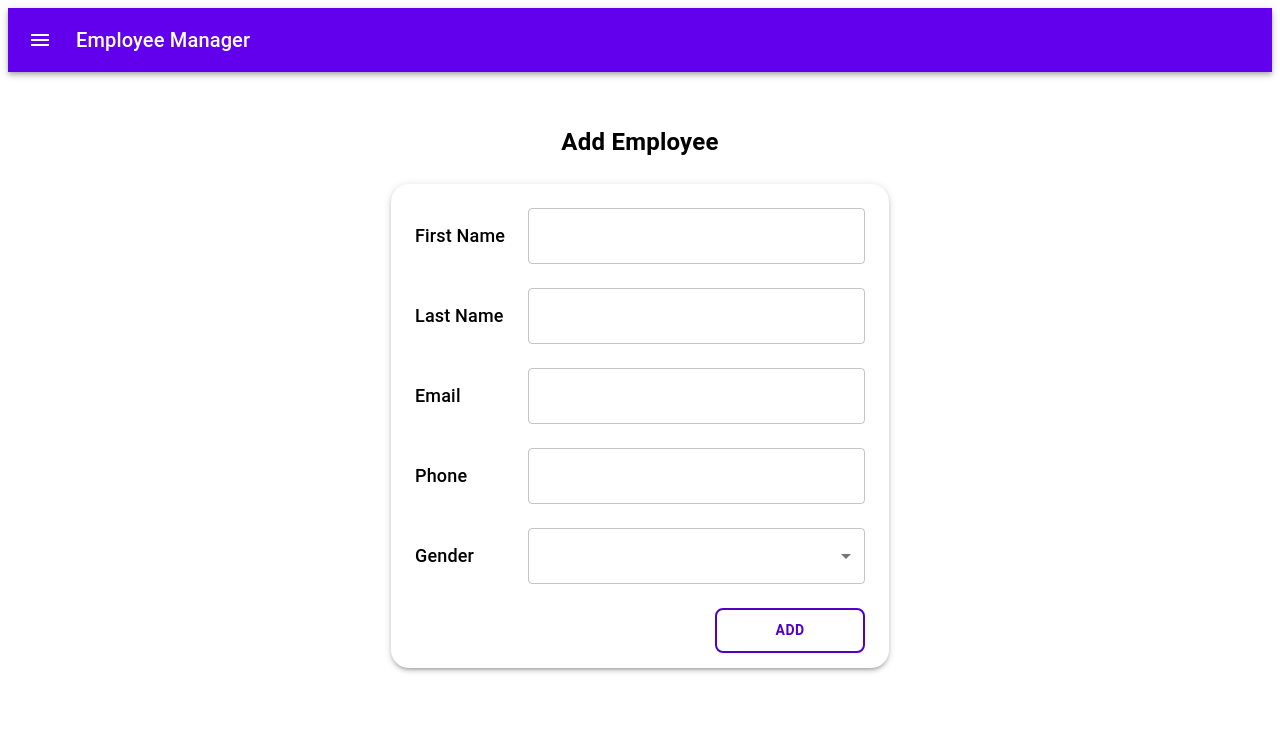
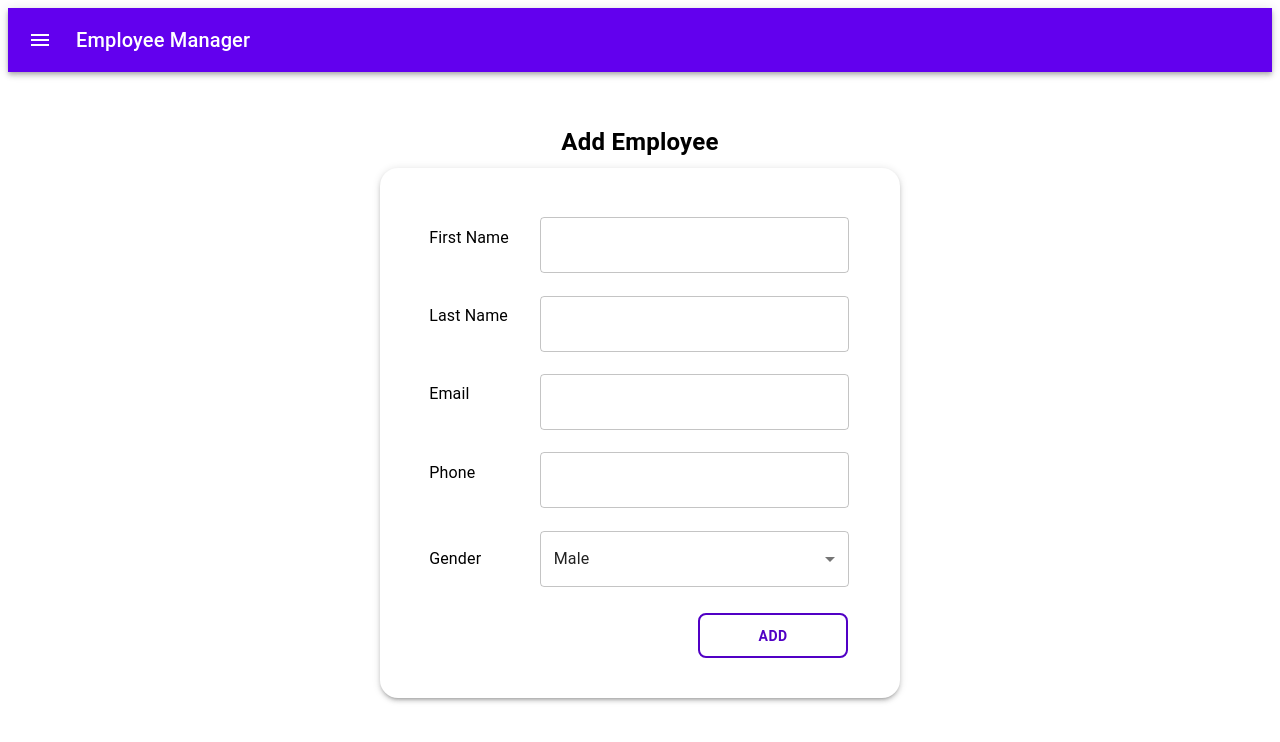
Before and after one commit to GathsaraH/web-swivel-em-system, a Next.js app: page /employee/add in a window 1280 px wide. Shown: the top 742 px of the page. Built offline with nearby package versions, Linux system fonts and the light colour scheme.

Commit message:
feat: complete add form

```diff
--- a/src/app/page.tsx
+++ b/src/app/page.tsx
@@ -3,5 +3,5 @@ import Image from "next/image";
 import styles from "./page.module.css";
 
 export default function Home() {
-  return <main className={styles.main}>Home Page</main>;
+  return <div className={styles.main}>Home Page</div>;
 }
--- a/src/components/Employee/Add/AddEmployeeForm.tsx
+++ b/src/components/Employee/Add/AddEmployeeForm.tsx
@@ -1,8 +1,9 @@
 "use client";
+import { addEmployeeSchema } from "@/util/schema/validationSchema";
 import {
   Box,
   Button,
-  FormControl,
+  FormHelperText,
   Grid,
   InputLabel,
   MenuItem,
@@ -12,6 +13,7 @@ import {
   Typography,
 } from "@mui/material";
 import { styled } from "@mui/material/styles";
+import { useFormik } from "formik";
 
 const RootBox = styled(Box)(({ theme }) => ({
   display: "flex",
@@ -20,30 +22,40 @@ const RootBox = styled(Box)(({ theme }) => ({
   justifyContent: "center",
   width: "100%",
   height: "100%",
+  minHeight: "510px",
   marginTop: theme.spacing(3),
 }));
 const StyledFormBox = styled(Box)(({ theme }) => ({
   display: "flex",
   flexDirection: "row",
-  width: "450px",
+  width: "420px",
   justifyContent: "space-between",
   alignItems: "center",
-  margin: theme.spacing(3),
+  margin: theme.spacing(2.4),
+}));
+const StyledRootFormBox = styled(Box)(({ theme }) => ({
+  display: "flex",
+  flexDirection: "column",
+  width: "fit-content",
 }));
 const StyledLabel = styled(InputLabel)(({ theme }) => ({
-  fontWeight: "500",
+  fontWeight: "400",
   color: "black",
   whiteSpace: "nowrap",
   width: "150px",
-  fontSize: "18px",
+  fontSize: "16px",
   fontStyle: "normal",
   fontFamily: '"Roboto", "Helvetica", "Arial", sans-serif',
 }));
 const StyledTextInput = styled(TextField)(({ theme }) => ({
   color: "black",
+  height: "40px",
 }));
 const StyledPaper = styled(Paper)(({ theme }) => ({
   borderRadius: "18px",
+  width: "520px",
+  minHeight: "530px",
+  marginTop: theme.spacing(-2),
 }));
 const StyledTypo = styled(Typography)(({ theme }) => ({
   fontWeight: "bold",
@@ -67,48 +79,148 @@ const StyledButton = styled(Button)(({ theme }) => ({
   border: "2px solid #5100c5",
   color: "#5100c5",
   fontWeight: "bold",
-  marginRight: theme.spacing(3),
-  marginBottom: theme.spacing(2),
+  marginRight: theme.spacing(6.5),
+  marginBottom: theme.spacing(0),
 }));
+
+const StyledFormHelper = styled(FormHelperText)(({ theme }) => ({
+  marginLeft: theme.spacing(16.5),
+  marginTop: theme.spacing(9),
+  position: "absolute",
+}));
+interface FormValues {
+  firstName: string;
+  lastName: string;
+  email: string;
+  phoneNumber: string;
+  gender: string;
+}
+
+const initialValues: FormValues = {
+  firstName: "",
+  lastName: "",
+  email: "",
+  phoneNumber: "",
+  gender: "male",
+};
+
 const AddEmployeeForm = (): JSX.Element => {
+  const onSubmit = (values: FormValues) => {
+    console.log(values);
+  };
+  const { values, errors, touched, handleChange, handleBlur, handleSubmit } =
+    useFormik({
+      initialValues,
+      validationSchema: addEmployeeSchema,
+      enableReinitialize: true,
+      onSubmit,
+    });
   return (
     <RootBox>
       <StyledTypo>Add Employee</StyledTypo>
       <StyledPaper elevation={3}>
-        <Grid container spacing={2}>
-          <Grid item xs={12} md={6} lg={4}>
+        <Grid container spacing={2} component="form" onSubmit={handleSubmit}>
+          <Grid
+            item
+            xs={12}
+            md={6}
+            lg={4}
+            sx={{ marginLeft: "30px", marginTop: "30px" }}
+          >
+            <StyledRootFormBox>
               <StyledFormBox>
                 <StyledLabel>First Name</StyledLabel>
-              <StyledTextInput fullWidth type="string" />
+                <StyledTextInput
+                  name="firstName"
+                  value={values.firstName}
+                  fullWidth
+                  type="string"
+                  onChange={handleChange}
+                  onBlur={handleBlur}
+                />
               </StyledFormBox>
+              <StyledFormHelper error={Boolean(errors.firstName)}>
+                {Boolean(touched.firstName && errors.firstName) &&
+                  errors.firstName}
+              </StyledFormHelper>
+            </StyledRootFormBox>
+            <StyledRootFormBox>
               <StyledFormBox>
                 <StyledLabel>Last Name</StyledLabel>
-              <StyledTextInput fullWidth type="string" />
+                <StyledTextInput
+                  name="lastName"
+                  value={values.lastName}
+                  fullWidth
+                  type="string"
+                  onChange={handleChange}
+                  onBlur={handleBlur}
+                />
               </StyledFormBox>
+              <StyledFormHelper error={Boolean(errors.lastName)}>
+                {Boolean(touched.lastName && errors.lastName) &&
+                  errors.lastName}
+              </StyledFormHelper>
+            </StyledRootFormBox>
+            <StyledRootFormBox>
               <StyledFormBox>
                 <StyledLabel>Email</StyledLabel>
-              <StyledTextInput fullWidth type="string" />
+                <StyledTextInput
+                  name="email"
+                  fullWidth
+                  value={values.email}
+                  type="string"
+                  onChange={handleChange}
+                  onBlur={handleBlur}
+                />
               </StyledFormBox>
+              <StyledFormHelper error={Boolean(errors.email)}>
+                {Boolean(touched.email && errors.email) && errors.email}
+              </StyledFormHelper>
+            </StyledRootFormBox>
+            <StyledRootFormBox>
               <StyledFormBox>
                 <StyledLabel>Phone</StyledLabel>
-              <StyledTextInput fullWidth type="string" />
+                <StyledTextInput
+                  name="phoneNumber"
+                  fullWidth
+                  value={values.phoneNumber}
+                  type="string"
+                  onChange={handleChange}
+                  onBlur={handleBlur}
+                />
               </StyledFormBox>
+              <StyledFormHelper error={Boolean(errors.phoneNumber)}>
+                {Boolean(touched.phoneNumber && errors.phoneNumber) &&
+                  errors.phoneNumber}
+              </StyledFormHelper>
+            </StyledRootFormBox>
+            <StyledRootFormBox>
               <StyledFormBox>
                 <StyledLabel>Gender</StyledLabel>
                 <Select
                   labelId="demo-simple-select-label"
                   id="demo-simple-select"
                   fullWidth
+                  name="gender"
+                  value={values.gender}
+                  onChange={handleChange}
+                  onBlur={handleBlur}
                 >
                   <MenuItem value={"male"}>Male</MenuItem>
                   <MenuItem value={"female"}>Female</MenuItem>
                 </Select>
               </StyledFormBox>
-          </Grid>
+              <StyledFormHelper error={Boolean(errors.gender)}>
+                {Boolean(touched.gender && errors.gender) && errors.gender}
+              </StyledFormHelper>
+            </StyledRootFormBox>
           </Grid>
           <StyledButtonBox>
-          <StyledButton variant="outlined">ADD</StyledButton>
+            <StyledButton type="submit" variant="outlined">
+              ADD
+            </StyledButton>
           </StyledButtonBox>
+        </Grid>
       </StyledPaper>
     </RootBox>
   );
--- /dev/null
+++ b/src/util/schema/validationSchema.ts
@@ -0,0 +1,32 @@
+import * as yup from "yup";
+
+export const addEmployeeSchema = yup.object().shape({
+  firstName: yup
+    .string()
+    .required("First name is required")
+    .matches(/^[A-Za-z]+$/, "First name should only contain alphabets")
+    .min(6, "First name should be at least 6 characters")
+    .max(10, "First name should not exceed 10 characters"),
+
+  lastName: yup
+    .string()
+    .required("Last name is required")
+    .matches(/^[A-Za-z]+$/, "Last name should only contain alphabets")
+    .min(6, "Last name should be at least 6 characters")
+    .max(10, "Last name should not exceed 10 characters"),
+
+  email: yup
+    .string()
+    .required("Email address is required")
+    .email("Invalid email address"),
+
+  phoneNumber: yup
+    .string()
+    .required("Phone number is required")
+    .matches(/^(\+94|0)[1-9][0-9]{8}$/, "Invalid LK phone number format"),
+
+  gender: yup
+    .string()
+    .required("Gender is required")
+    .oneOf(["male", "female"], "Invalid gender"),
+});
```
Also changed, not shown: package.json (+8 -7 lines), 1 other file (tests, documents, lock files or other folders). Lines whose indentation alone changed are shown as unchanged.
